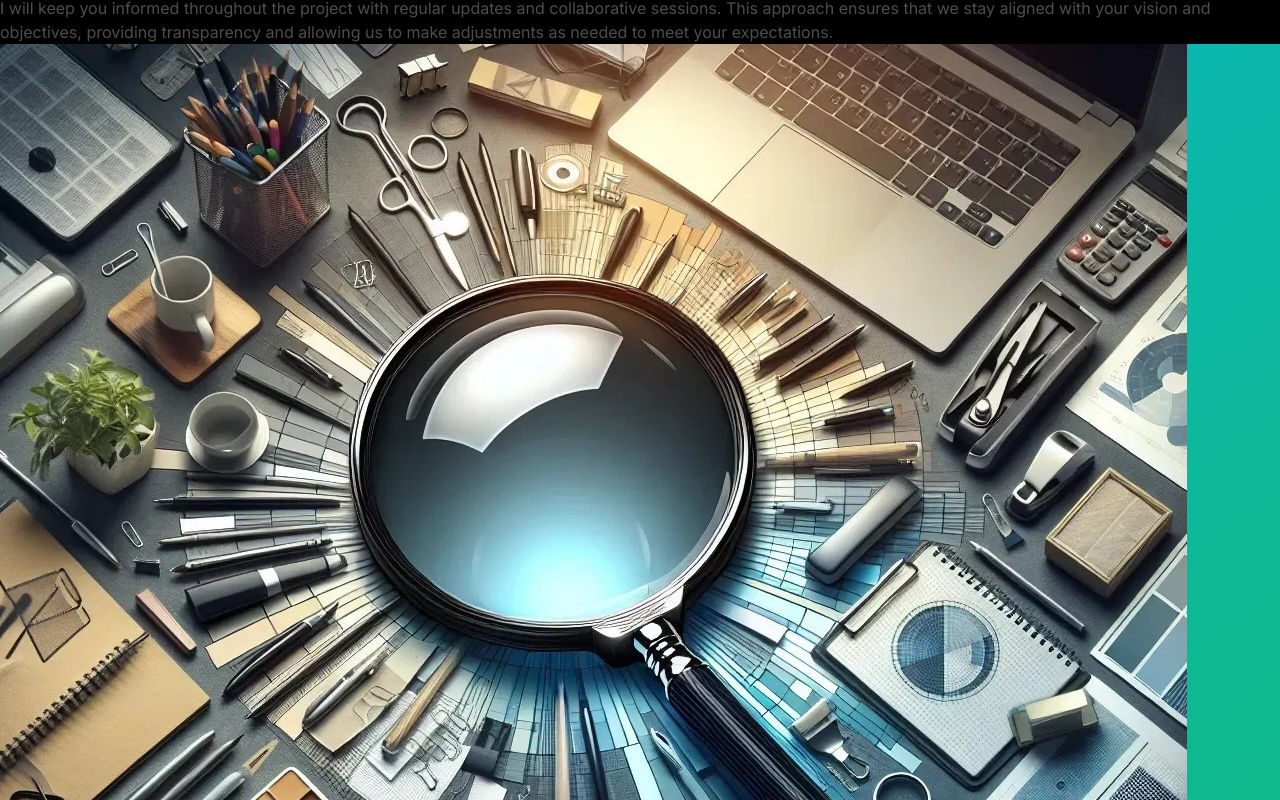
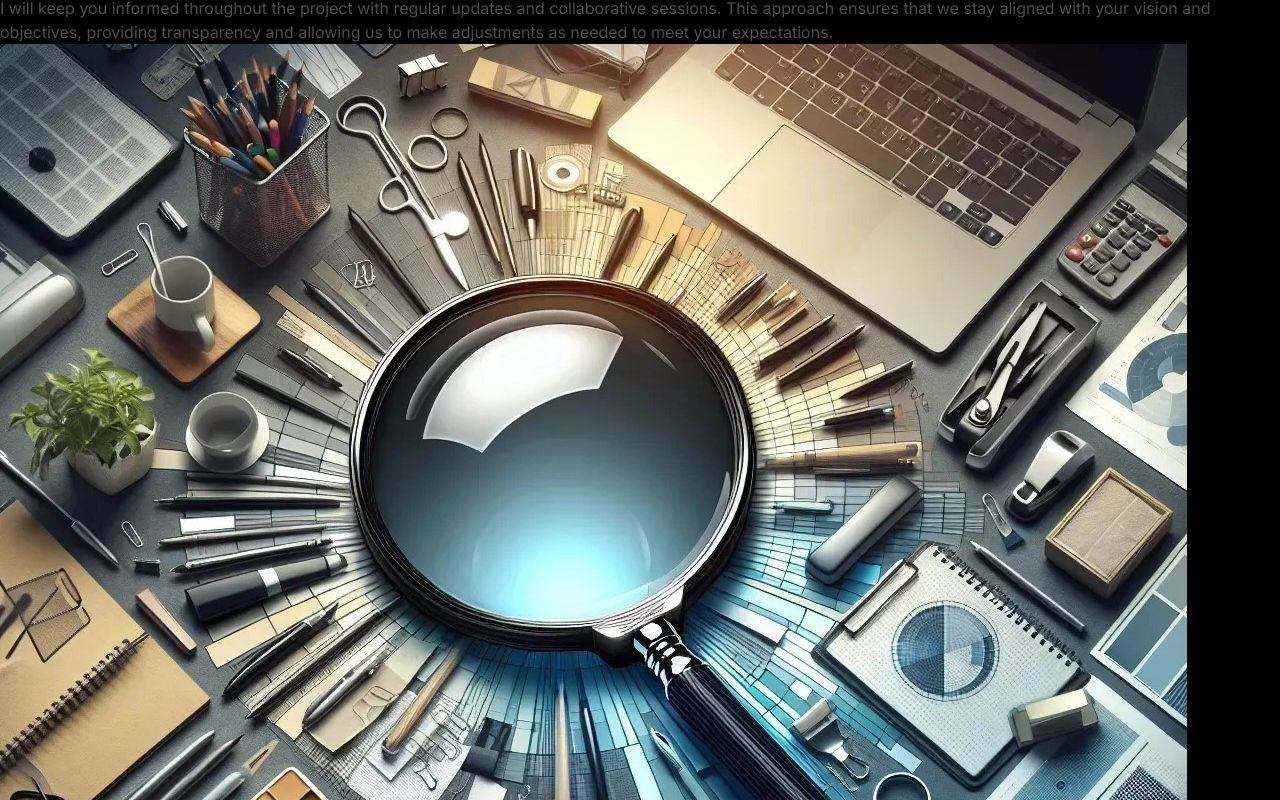
Before and after one commit to pahadiniraj/Portfolio, a Next.js app: page /why-me in a window 1280 px wide. Built offline with nearby package versions, Linux system fonts and the light colour scheme.

Commit message:
some minor updates

```diff
--- a/package.json
+++ b/package.json
@@ -9,6 +9,7 @@
     "lint": "next lint"
   },
   "dependencies": {
+    "@reduxjs/toolkit": "^2.2.7",
     "@tabler/icons-react": "^3.12.0",
     "clsx": "^2.1.1",
     "framer-motion": "^11.3.28",
@@ -17,6 +18,7 @@
     "react-dom": "^18",
     "react-icons": "^5.3.0",
     "react-intersection-observer": "^9.13.0",
+    "react-redux": "^9.1.2",
     "react-typed": "^2.0.12",
     "tailwind-merge": "^2.5.2"
   },
--- a/src/Components/About/About.tsx
+++ b/src/Components/About/About.tsx
@@ -13,6 +13,7 @@ const About = () => {
           src={profile}
           alt="Niraj Pahadi Photo"
           className="w-full rounded-3xl md:mr-8"
+          priority
         />
       </div>
       <div className=" md:hidden order-2  p-2">
--- a/src/Components/Home/Home.tsx
+++ b/src/Components/Home/Home.tsx
@@ -17,6 +17,7 @@ const HomeComponent = () => {
           src={profile}
           alt="Niraj Pahadi Photo"
           className="w-full rounded-3xl md:ml-12 "
+          priority
         />
       </div>
       <div className="md:w-3/5 order-2 md:order-1 pl-4  md:pl-0 flex flex-col gap-4 md:gap-6 justify-center ">
--- a/src/Components/Portfolio/Portfolio.tsx
+++ b/src/Components/Portfolio/Portfolio.tsx
@@ -1,8 +1,7 @@
-"use client"
+"use client";
 import React, { useState } from "react";
 import { WebDev } from "./PortfolioData";
 import Button from "../Button/Button";
-import Image from "next/image";
 import AnimatedPortfolio from "./AnimatedPortfolio";
 
 const Portfolio: React.FC = () => {
--- /dev/null
+++ b/src/Components/Redux/Slice/popupSlice.ts
@@ -0,0 +1,27 @@
+import { createSlice, PayloadAction } from "@reduxjs/toolkit";
+
+interface PopupState {
+  setOpenPortfolio: boolean;
+}
+
+const initialState: PopupState = {
+  setOpenPortfolio: false,
+};
+
+const popupSlice = createSlice({
+  name: "popup",
+  initialState,
+  reducers: {
+    setOpenPortfolio: (state, action: PayloadAction<boolean>) => {
+      console.log(
+        "setOpenCreate action triggered with payload:",
+        action.payload
+      );
+      state.setOpenPortfolio = action.payload;
+    },
+  },
+});
+
+export const { setOpenPortfolio } = popupSlice.actions;
+
+export default popupSlice.reducer;
--- /dev/null
+++ b/src/Components/Redux/store.ts
@@ -0,0 +1,13 @@
+import { configureStore } from "@reduxjs/toolkit";
+import popupSlice from "./Slice/popupSlice";
+
+const store = configureStore({
+  reducer: {
+    popup: popupSlice,
+  },
+});
+
+export type RootState = ReturnType<typeof store.getState>;
+export type AppDispatch = typeof store.dispatch;
+
+export default store;
--- a/src/Components/RootLayout/RootLayout.tsx
+++ b/src/Components/RootLayout/RootLayout.tsx
@@ -3,6 +3,8 @@ import React from "react";
 import { usePathname } from "next/navigation";
 import { motion, AnimatePresence } from "framer-motion";
 import useMediaQuery from "../useMediaQuery/useMedia";
+import store from "@/Components/Redux/store";
+import { Provider } from "react-redux";
 
 const RootLayoutClient = ({ children }: { children: React.ReactNode }) => {
   const pathname = usePathname();
@@ -10,6 +12,7 @@ const RootLayoutClient = ({ children }: { children: React.ReactNode }) => {
 
   return (
     <>
+      <Provider store={store}>
         {isMd ? (
           <AnimatePresence mode="wait">
             <motion.div
@@ -35,6 +38,7 @@ const RootLayoutClient = ({ children }: { children: React.ReactNode }) => {
             {children}
           </motion.div>
         )}
+      </Provider>
     </>
   );
 };
--- a/src/Components/UI/Helper/StickyScroll.tsx
+++ b/src/Components/UI/Helper/StickyScroll.tsx
@@ -48,26 +48,13 @@ export const StickyScroll = ({
   });
 
   const backgroundColors = ["#000000"];
-  const linearGradients = [
-    "linear-gradient(to bottom right, #06b6d4, #10b981)",
-    "linear-gradient(to bottom right, #ec4899, #6366f1)",
-    "linear-gradient(to bottom right, #f97316, #f59e0b)",
-  ];
-
-  const [backgroundGradient, setBackgroundGradient] = useState(
-    linearGradients[0]
-  );
-
-  useEffect(() => {
-    setBackgroundGradient(linearGradients[activeCard % linearGradients.length]);
-  }, [activeCard]);
 
   return (
     <motion.div
       animate={{
         backgroundColor: backgroundColors[activeCard % backgroundColors.length],
       }}
-      className="md:max-h-[300px] max-h-[450px] overflow-auto md:scrollbar-hide overflow-y-auto flex justify-center relative space-x-10 rounded-md border-white md:border-none"
+      className="md:max-h-[300px] max-h-[520px] overflow-auto md:scrollbar-hide overflow-y-auto flex justify-center relative space-x-10 rounded-md border-white md:border-none"
       ref={ref}
     >
       <div className="div relative flex px-4 w-full">
@@ -75,7 +62,7 @@ export const StickyScroll = ({
           {content.map((item, index) => (
             <div
               key={item.title + index}
-              className="mb-40 mt-5 md:mb-20 md:mt-10"
+              className="mb-52 mt-5 md:mb-20 md:mt-10"
             >
               <motion.h2
                 initial={{ opacity: 0 }}
@@ -101,10 +88,9 @@ export const StickyScroll = ({
         </div>
       </div>
       <div
-        style={{ background: backgroundGradient }}
         className={cn(
-          "md:h-60 md:w-80 md:rounded-md bg-white md:sticky md:top-5 md:overflow-hidden",
-          "fixed w-5/6 h-60 rounded-md bottom-12 right-10",
+          "md:h-60 md:w-80 md:rounded-md bg-transparent md:sticky md:top-5 md:overflow-hidden",
+          "fixed w-full h-60 rounded-md bottom-5 pr-10",
           contentClassName
         )}
       >
@@ -127,7 +113,7 @@ export const StickyScroll = ({
         >
           <div className="text-xxs flex justify-center flex-col items-center gap-1">
             <BsArrowUp className="text-white text-xl" />
-            <p>Scroll Above Image </p>
+            <p>Scroll Above Image</p>
           </div>
         </motion.div>
       )}
--- a/tailwind.config.ts
+++ b/tailwind.config.ts
@@ -11,7 +11,7 @@ const config: Config = {
     extend: {
       boxShadow: {
         custom: "1px 0 8px white",
-        "inner-md": "inset 4px 2px 7px rgba(0, 0, 0, 0.5)",
+        "inner-md": "inset 4px 2px 5px rgba(0, 0, 0, 0.5)",
       },
       colors: {
         primary: "#1D4ED8",
```
Also changed, not shown: src/Components/Portfolio/AnimatedPortfolio.tsx (+8 -1 lines), src/Components/UI/Components/StickyScrollComp.tsx (+6 -1 lines), 1 other file (tests, documents, lock files or other folders). Lines whose indentation alone changed are shown as unchanged.
